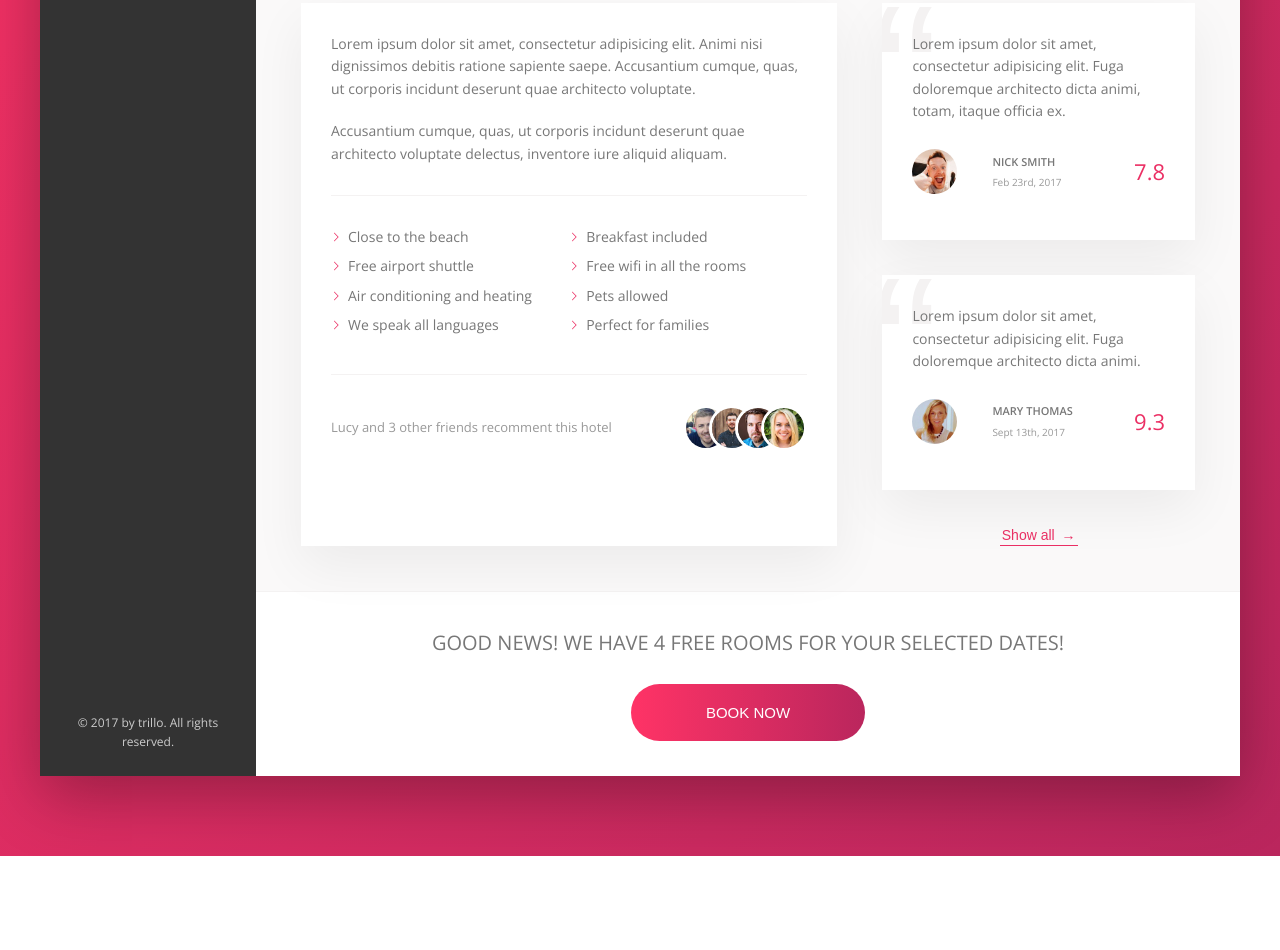
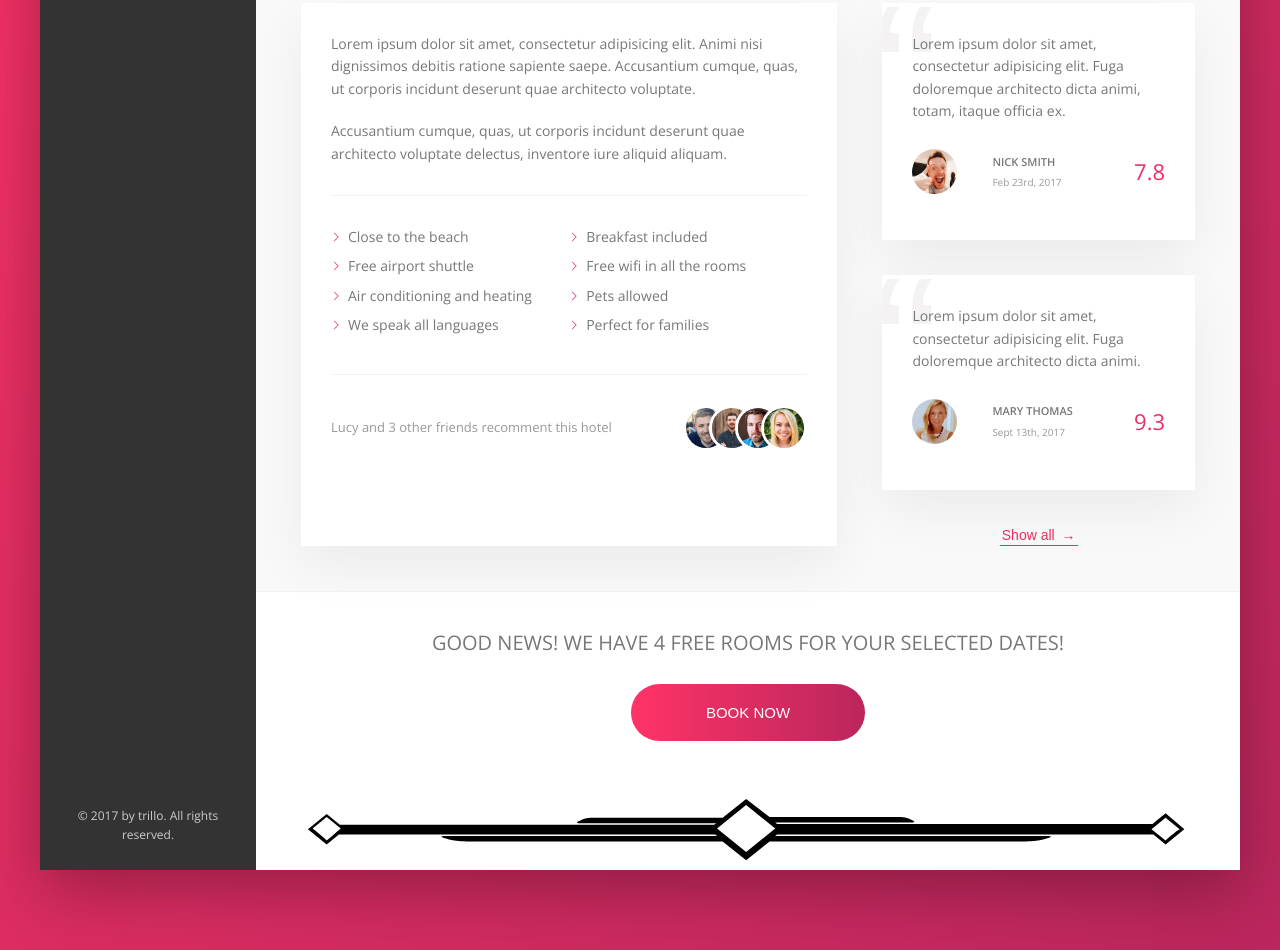
Before and after one commit to jtpolasek/trillio, a website: page index.html in a window 1280 px wide. Shown: the part 644-1594 px from the top of the page. Before the commit the page ends 1500 px from the top, so only its background shows below. Drawn offline with nearby package versions, Linux system fonts and the light colour scheme.

Commit message:
test only

```diff
--- a/index.html
+++ b/index.html
@@ -201,6 +201,12 @@
                         <span class="btn__invisible">Only 4 rooms left</span>
                     </button>
                 </div>
+                <div class="border">
+                        <svg class="overview__icon-star">
+                                <use xlink:href="img/svg/border3.svg"></use>
+                            </svg>
+                    <img class="try" src="img/svg/border3.svg" alt="">
+                </div>
             </main>
         </div>
     </div>
--- a/sass/_components.scss
+++ b/sass/_components.scss
@@ -442,7 +442,7 @@
     //Newer browsers - masks
     @supports(-webkit-mask-image: url()) or (webkit-mask-image: url()) {
       background-color: var(--color-primary);
-      -webkit-mask-image: url(../img/chevron-thin-right.svg);
+      -webkit-mask-image: url(../img/SVG/chevron-thin-right.svg);
       -webkit-mask-size: cover;
       mask-image: url(../img/chevron-thin-right.svg);
       mask-size: cover;
@@ -636,3 +636,7 @@
     animation: pulsate 1s infinite;
   }
 }
+
+.try {
+  width: 100%;
+}
```
Also changed, not shown: css/style.css, img/SVG/border.svg (added), img/SVG/border2.svg (added), img/SVG/border3.svg (added).
